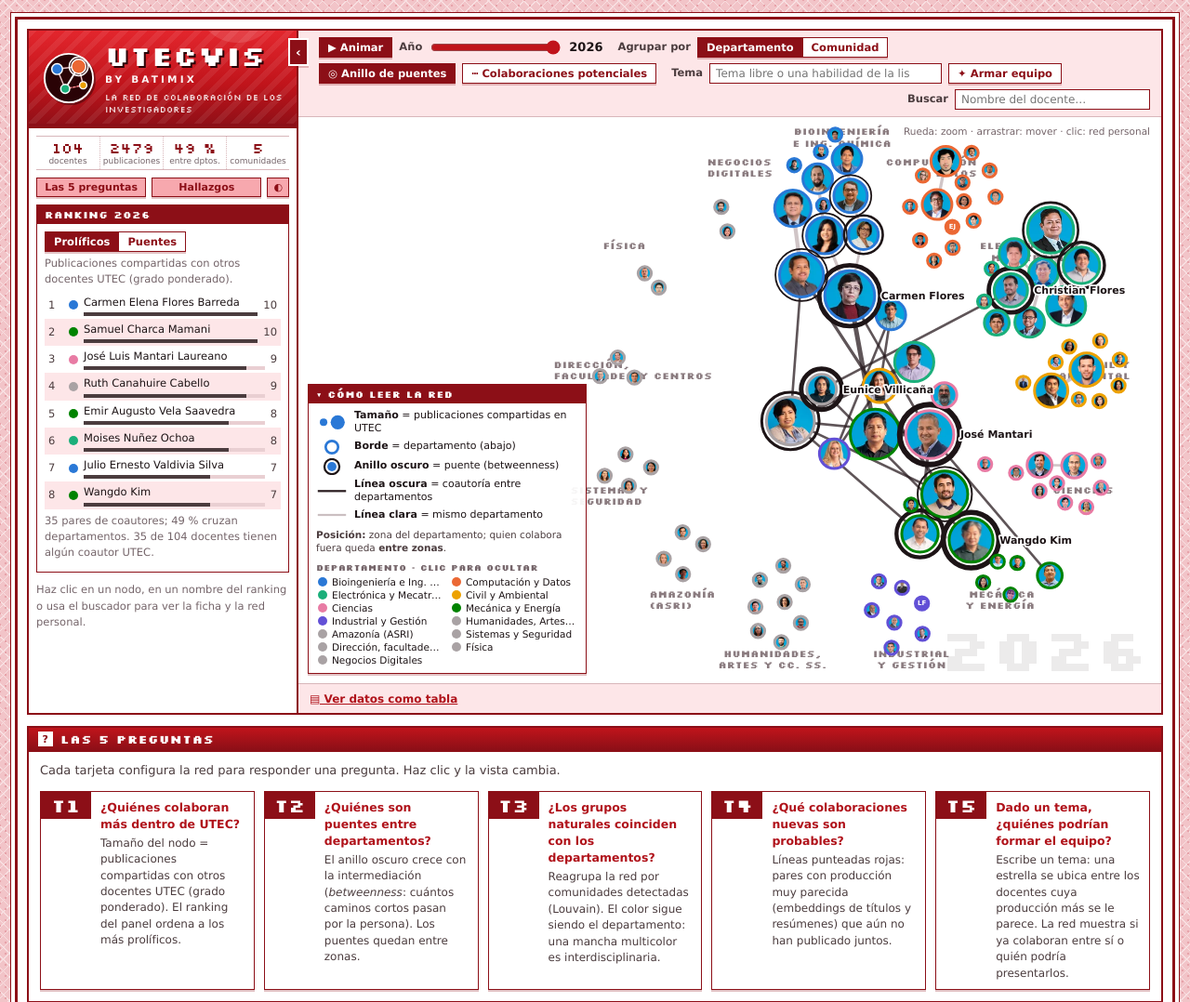
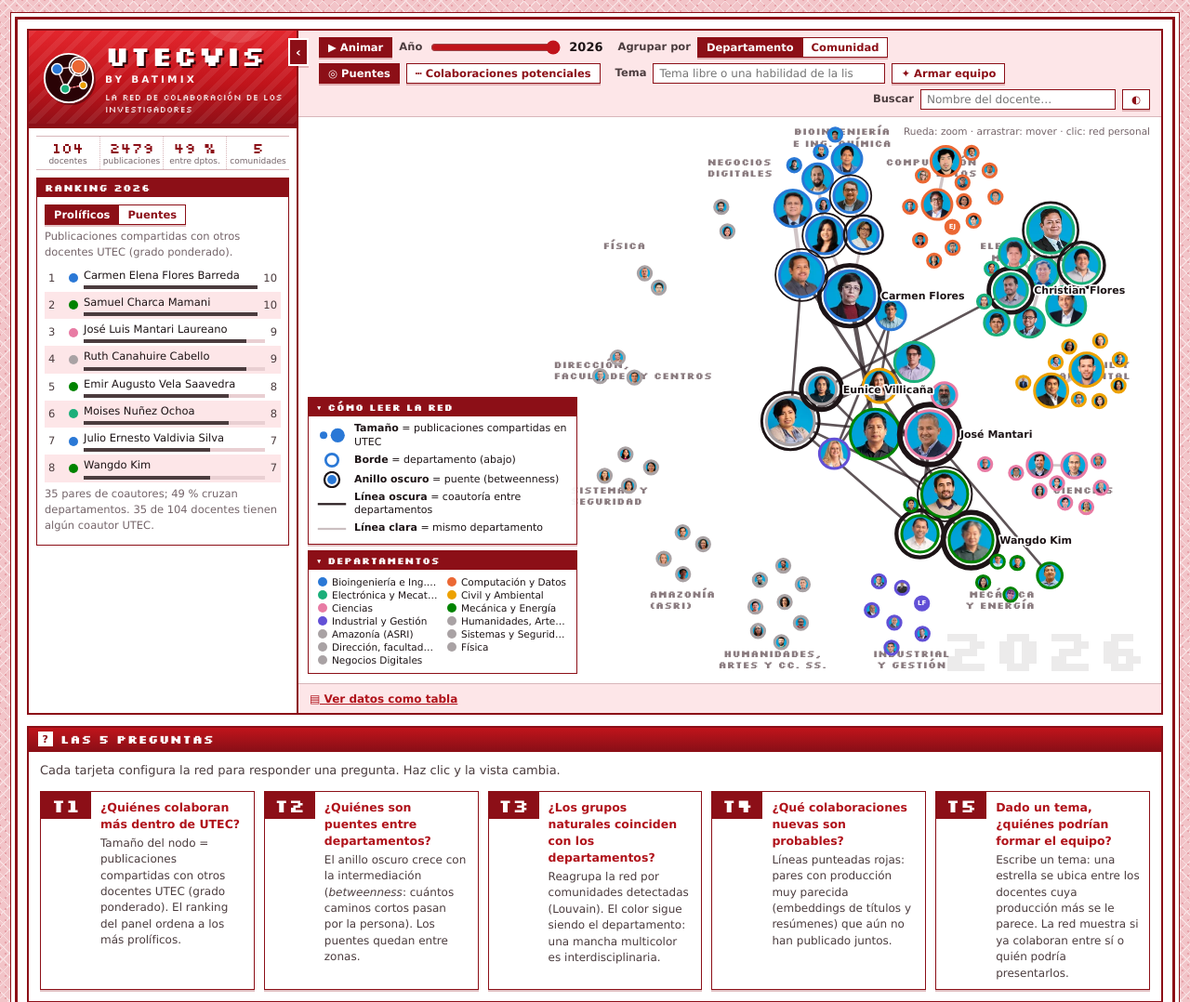
Before and after one commit to Andrea-Coa/utecviz, a Flask app: page / in a window 1280 px wide. Shown: the top 1078 px of the page at 93% size. Run offline with Flask 3, Linux system fonts and the light colour scheme; some libraries are stand-ins or nearby versions.

Commit message:
Layout con barra lateral, leyenda en cajas plegables y menos texto

```diff
--- a/static/css/style.css
+++ b/static/css/style.css
@@ -148,17 +148,6 @@ a:hover { color: var(--red-hi); }
 :root[data-theme="dark"] .stats dd { color: var(--link); }
 @media (prefers-color-scheme: dark) { :root:not([data-theme="light"]) .stats dd { color: var(--link); } }
 
-.sidenav { display: flex; gap: 6px; margin: 0 8px 8px; }
-.sidenav .navbtn:not(#themeBtn) { flex: 1; text-align: center; }
-.sidenav .navbtn { padding: 3px 6px; font-size: 11px; white-space: nowrap; }
-.navbtn {
-  display: inline-block; padding: 3px 9px; font: 700 11.5px Verdana, sans-serif; color: var(--maroon);
-  background: var(--pink-2); border: 1px solid var(--maroon); text-decoration: none; cursor: pointer; box-shadow: var(--shadow);
-}
-:root[data-theme="dark"] .navbtn { color: var(--ink); }
-@media (prefers-color-scheme: dark) { :root:not([data-theme="light"]) .navbtn { color: var(--ink); } }
-.navbtn:hover { background: var(--red-hi); color: #fff; }
-
 /* escenario: controles arriba, la red ocupa el resto */
 .stage { display: grid; grid-template-rows: auto minmax(0, 1fr) auto; min-width: 0; min-height: 0; }
 
@@ -212,19 +201,17 @@ input[type="search"] {
 }
 .zoomhint { position: absolute; right: 12px; top: 8px; font-size: 10.5px; color: var(--muted); pointer-events: none; }
 .legend {
-  position: absolute; left: 10px; bottom: 10px; z-index: 3; width: 300px; max-width: calc(100% - 20px); max-height: calc(100% - 20px);
-  overflow: auto; background: color-mix(in srgb, var(--canvas) 92%, transparent); border: 1px solid var(--maroon);
-  box-shadow: var(--shadow); font-size: 11px;
+  position: absolute; left: 10px; bottom: 10px; z-index: 3; width: 290px; max-width: calc(100% - 20px); max-height: calc(100% - 20px);
+  overflow: auto; display: flex; flex-direction: column; gap: 6px; font-size: 11px;
 }
+.legend .lg-box { background: color-mix(in srgb, var(--canvas) 92%, transparent); border: 1px solid var(--maroon); box-shadow: var(--shadow); }
 .legend .lg-title {
   display: flex; align-items: center; gap: 6px; width: 100%; padding: 3px 8px; border: 0; cursor: pointer; text-align: left;
   font: 700 10.5px "Silkscreen", monospace; letter-spacing: .03em; text-transform: uppercase; color: var(--on-maroon); background: var(--maroon);
 }
 .legend .lg-body { padding: 6px 8px 7px; }
-.legend .lg-sub { margin: 7px 0 3px; font: 700 9.5px "Silkscreen", monospace; text-transform: uppercase; color: var(--muted); }
 .legend .enc { grid-template-columns: 34px 1fr; gap: 3px 7px; font-size: 11px; color: var(--ink); }
 .legend .enc span { line-height: 1.3; }
-.legend .lg-pos { margin: 5px 0 0; font-size: 10.5px; line-height: 1.35; color: var(--ink2); }
 .legend .lg-deps { display: grid; grid-template-columns: 1fr 1fr; gap: 0 6px; }
 .legend .lg-deps button {
   display: flex; align-items: center; gap: 5px; width: 100%; min-width: 0; padding: 1px 2px; border: 0; background: none;
@@ -233,7 +220,7 @@ input[type="search"] {
 .legend .lg-deps button span.nm { overflow: hidden; text-overflow: ellipsis; white-space: nowrap; }
 .legend .lg-deps button[aria-pressed="false"] { opacity: .35; text-decoration: line-through; }
 .legend .lg-deps button:hover { background: var(--pink); }
-.legend:has(.lg-title[aria-expanded="false"]) { width: auto; }
+.legend:not(:has(.lg-title[aria-expanded="true"])) { width: auto; }
 .dot { width: 10px; height: 10px; border-radius: 50%; flex: none; display: inline-block; }
 
 .tip {
@@ -355,7 +342,7 @@ code { font-size: 11.5px; background: var(--pink); padding: 0 3px; }
   .frame { padding: 6px; }
   .app { display: flex; flex-direction: column; height: auto; min-height: 0; }
   .sidebar { display: contents; }
-  .brand { order: 1; } .kpis { order: 3; } .sidenav { order: 4; }
+  .brand { order: 1; } .kpis { order: 3; }
   .stage { order: 5; display: block; } .side { order: 6; padding-top: 8px; }
   .side-toggle { display: none; }
   .chart { height: 72vh; min-height: 440px; }
--- a/static/js/main.js
+++ b/static/js/main.js
@@ -158,16 +158,15 @@
     if (!$("#tablaWrap").hidden) renderTable();
   }
 
-  let legendOpen = window.innerWidth > 860;
+  // dos cajas plegables dentro de la red: «cómo leer» (cambia con los botones) y los departamentos (clic = ocultar)
+  const lgOpen = { leer: window.innerWidth > 860, deps: window.innerWidth > 860 };
   function renderLegend() {
     const lg = $("#legend");
-    // leyenda dentro de la red: primero «cómo leer» (lo que cambia con los botones), luego los departamentos
-    lg.innerHTML = `<button type="button" class="lg-title" id="lgToggle" aria-expanded="${legendOpen}">${legendOpen ? "▾" : "▸"} Cómo leer la red</button>`
-      + (!legendOpen ? "" : `<div class="lg-body">${UV.leerHtml(ctx)}
-        <div class="lg-sub">Departamento · clic para ocultar</div>
-        <div class="lg-deps">${zones.map((z) => `<button type="button" data-zona="${z.zona}" aria-pressed="${!state.hiddenZones.has(z.zona)}" title="${z.zona} (${z.n})">
-          <span class="dot" style="background:var(--c${z.color})"></span><span class="nm">${z.zona}</span></button>`).join("")}</div></div>`);
-    $("#lgToggle").addEventListener("click", () => { legendOpen = !legendOpen; renderLegend(); });
+    const caja = (k, titulo, cuerpo) => `<div class="lg-box"><button type="button" class="lg-title" data-lg="${k}" aria-expanded="${lgOpen[k]}">${lgOpen[k] ? "▾" : "▸"} ${titulo}</button>${lgOpen[k] ? `<div class="lg-body">${cuerpo}</div>` : ""}</div>`;
+    lg.innerHTML = caja("leer", "Cómo leer la red", UV.leerHtml(ctx))
+      + caja("deps", "Departamentos", `<div class="lg-deps">${zones.map((z) => `<button type="button" data-zona="${z.zona}" aria-pressed="${!state.hiddenZones.has(z.zona)}" title="${z.zona} (${z.n}) · clic para ocultar o mostrar">
+          <span class="dot" style="background:var(--c${z.color})"></span><span class="nm">${z.zona}</span></button>`).join("")}</div>`);
+    lg.querySelectorAll("[data-lg]").forEach((b) => b.addEventListener("click", () => { lgOpen[b.dataset.lg] = !lgOpen[b.dataset.lg]; renderLegend(); }));
     lg.querySelectorAll("button[data-zona]").forEach((b) => b.addEventListener("click", () => {
       const z = b.dataset.zona;
       state.hiddenZones.has(z) ? state.hiddenZones.delete(z) : state.hiddenZones.add(z);
--- a/static/js/panel.js
+++ b/static/js/panel.js
@@ -196,9 +196,7 @@
       ${sw(`<line x1="2" y1="10" x2="36" y2="10" stroke="${lig}" stroke-width="2.5"/>`)}<span><b>Línea clara</b> = mismo departamento</span>`;
     if (st.potential) h += `${sw(`<line x1="2" y1="10" x2="36" y2="10" stroke="${pot}" stroke-width="2.4" stroke-dasharray="6 4"/>`)}<span><b>Punteada roja</b> = colaboración potencial</span>`;
     if (ctx.tema) h += `${sw(`<line x1="10" y1="10" x2="36" y2="10" stroke="${tema}" stroke-width="3.5" stroke-linecap="round" stroke-dasharray="1 5"/><path transform="translate(8,10)" d="${d3.symbol(d3.symbolStar, 110)()}" fill="${tema}"/>`)}<span><b>Estrella</b> = tema${ctx.tema.facetas.length ? " y sus facetas" : ""}; puntos más gruesos = más cercano</span>`;
-    h += `</div><p class="lg-pos">${st.group === "dept"
-      ? "<b>Posición:</b> zona del departamento; quien colabora fuera queda <b>entre zonas</b>."
-      : "<b>Posición:</b> por comunidad (Louvain); el borde sigue siendo el departamento."}</p>`;
+    h += `</div>`;
     return h;
   };
 
@@ -210,7 +208,6 @@
     if (st.potential) h += pares(ctx);
     if (st.group === "comm") h += comunidades(ctx);
     h += ranking(ctx);
-    if (!st.selected) h += `<p class="hint">Haz clic en un nodo, en un nombre del ranking o usa el buscador para ver la ficha y la red personal.</p>`;
     const side = document.getElementById("side");
     const scroll = side.scrollTop;
     side.innerHTML = h;
--- a/templates/index.html
+++ b/templates/index.html
@@ -40,11 +40,6 @@
         <div title="Coautorías entre departamentos"><dt>entre dptos.</dt><dd id="st-cross">—</dd></div>
         <div><dt>comunidades</dt><dd id="st-comm">—</dd></div>
       </dl>
-      <nav class="sidenav" aria-label="Secciones">
-        <a class="navbtn" href="#preguntas">Las 5 preguntas</a>
-        <a class="navbtn" href="#hallazgos">Hallazgos</a>
-        <button class="navbtn" id="themeBtn" type="button" aria-label="Cambiar entre tema claro y oscuro" title="Claro / oscuro">◐</button>
-      </nav>
       <div class="side" id="side" aria-label="Panel de detalle"></div>
     </aside>
     <button class="side-toggle" id="sideToggle" type="button" aria-controls="sidebar" aria-expanded="true" title="Ocultar el panel">‹</button>
@@ -65,7 +60,7 @@
         </span>
       </div>
       <div class="ctl">
-        <button class="btn toggle" id="ringBtn" type="button" aria-pressed="true">◎ Anillo de puentes</button>
+        <button class="btn toggle" id="ringBtn" type="button" aria-pressed="true">◎ Puentes</button>
         <button class="btn toggle" id="potBtn" type="button" aria-pressed="false">┅ Colaboraciones potenciales</button>
       </div>
       <div class="ctl" id="potCtl" hidden>
@@ -85,6 +80,7 @@
         <label for="search" class="ctl-lbl">Buscar</label>
         <input type="search" id="search" list="names" placeholder="Nombre del docente…" autocomplete="off">
         <datalist id="names"></datalist>
+        <button class="btn" id="themeBtn" type="button" aria-label="Cambiar entre tema claro y oscuro" title="Claro / oscuro">◐</button>
       </div>
     </div>
 
```
